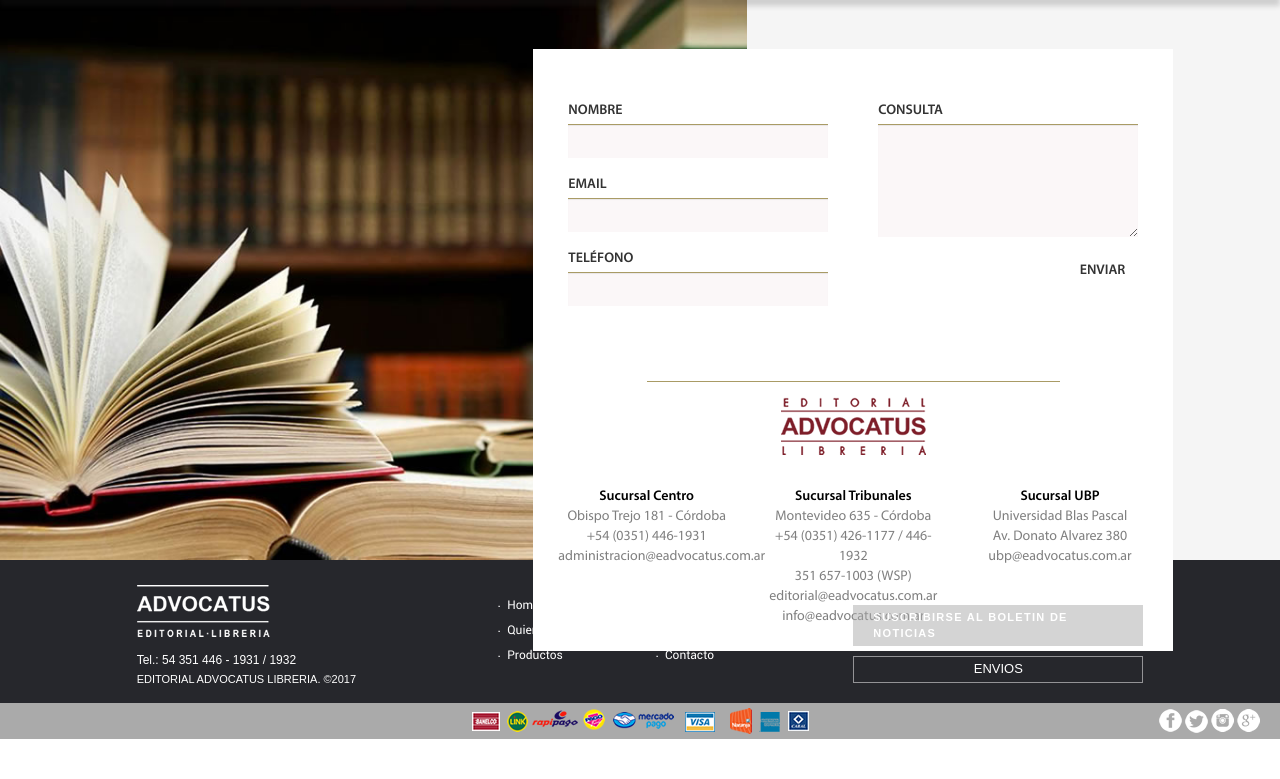
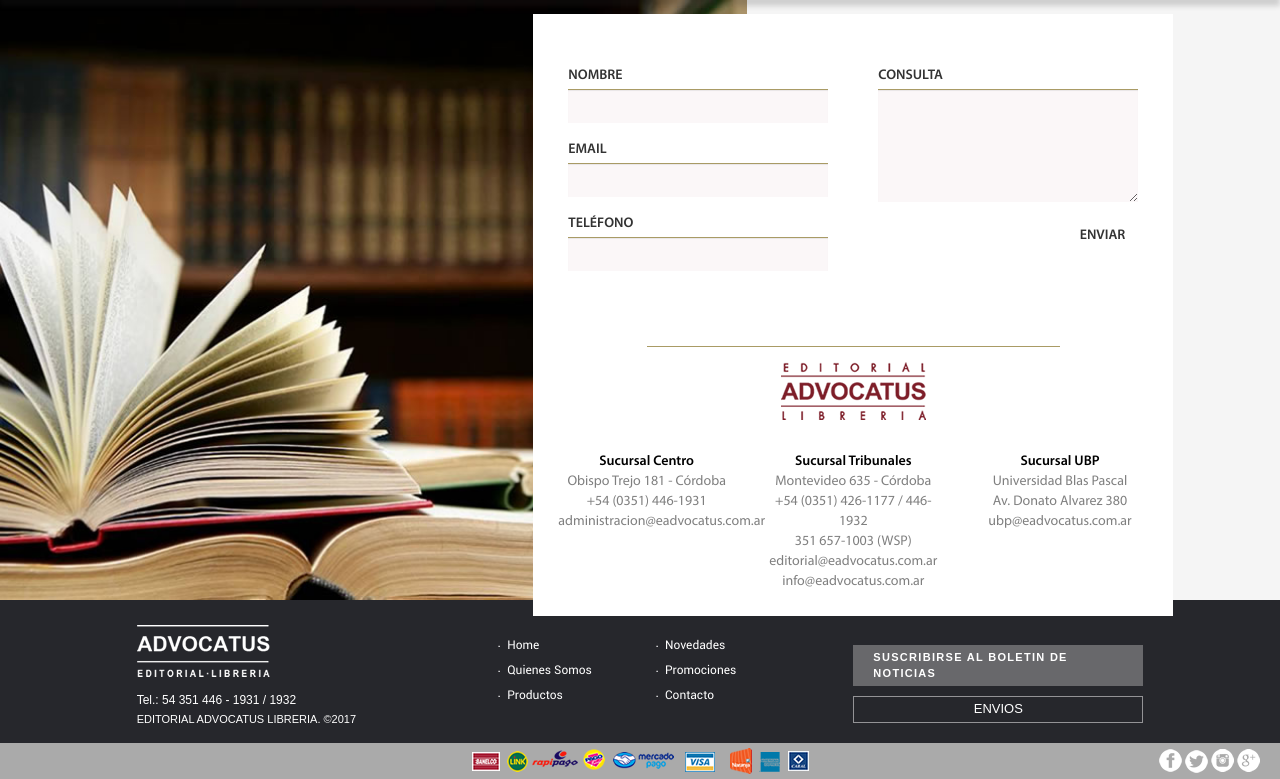
Before and after one commit to Vector-IT/Advocatus, a PHP site: page /contacto.php in a window 1280 px wide. Shown: the part 146-925 px from the top of the page. Before the commit the page ends 885 px from the top, so only its background shows below. Run offline with PHP 8.4, Linux system fonts and the light colour scheme.

Commit message:
Ajuste sección contacto, se superponía el form con footer

```diff
--- a/css/estilos.css
+++ b/css/estilos.css
@@ -1426,7 +1426,7 @@ img.img-producto-carrito {
 
 #contacto .fondo .col-lg-7 {
     background-image: url('../img/contacto/bg-contacto.jpg');
-    height: 70vh;
+    height: 75vh;
    -webkit-background-size: cover !important;
    -moz-background-size: cover !important;
    background-size: cover !importantinherit;
@@ -1435,11 +1435,11 @@ img.img-producto-carrito {
 
 #contacto .fondo .col-lg-5 {
     background: #F5F5F5;
-    height: 70vh;
+    height: 75vh;
 }
 
 #contacto .formulario {
-    top: 195px;
+    top: 20%;
     position: absolute;
 }
 
```
